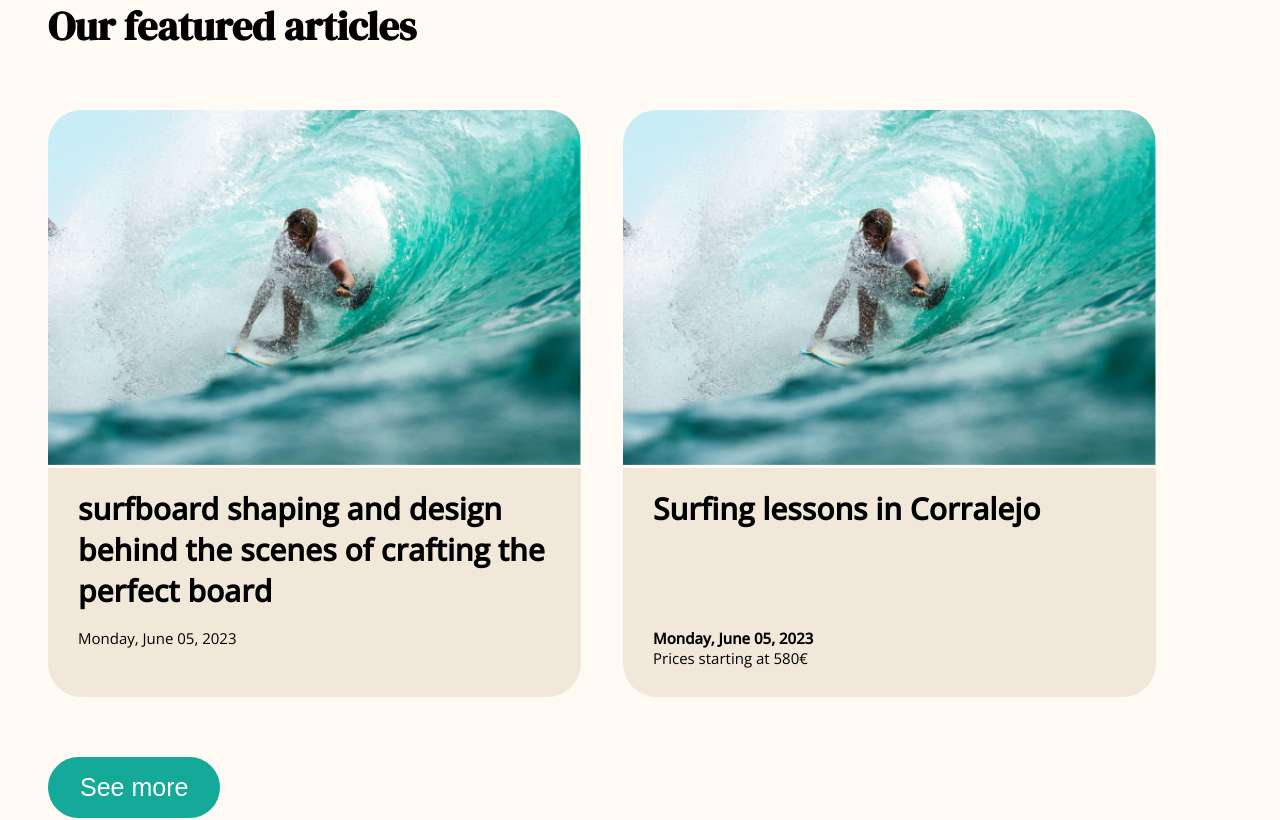
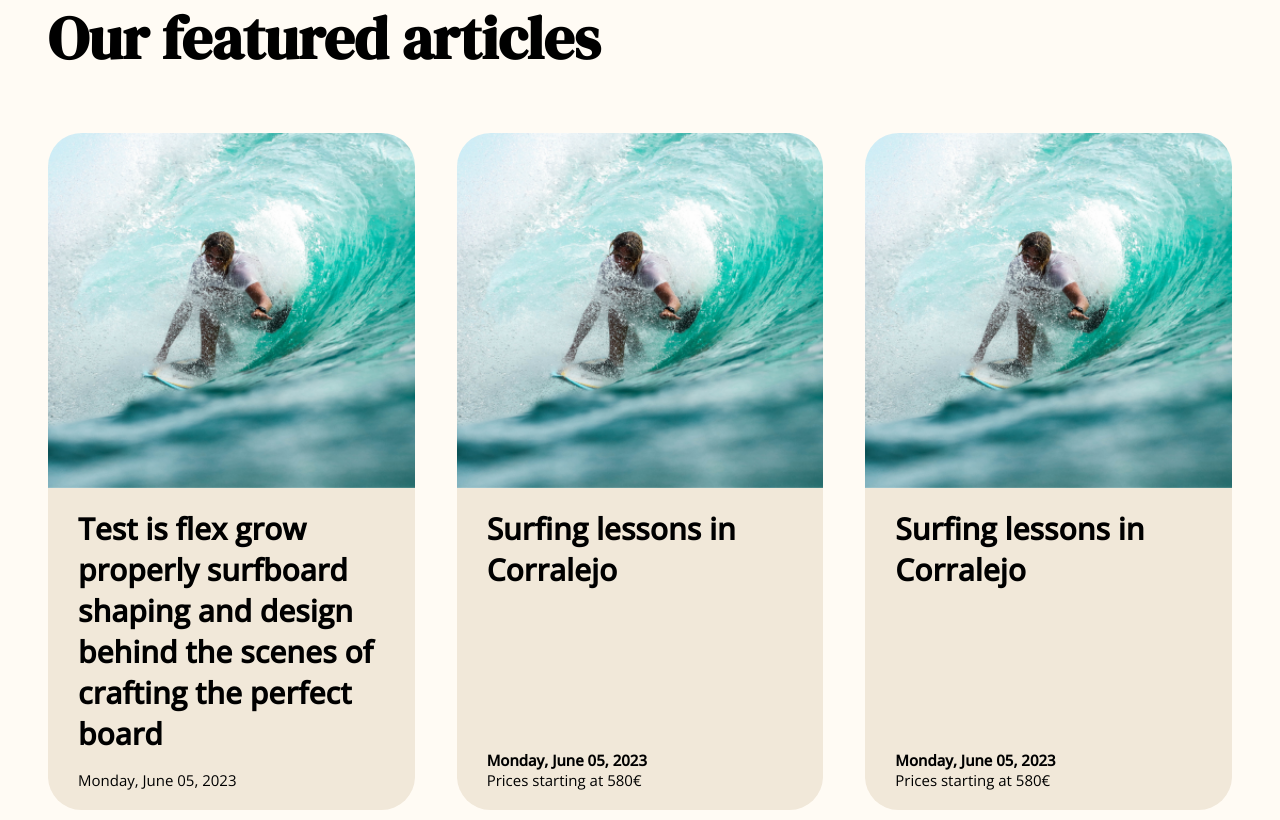
Before and after one commit to foysalkazi11/sarfcamp_frontend, a Next.js app: page /blog in a window 1280 px wide. Shown: the part 1000-1820 px from the top of the page. Built offline with nearby package versions, Linux system fonts and the light colour scheme.

Commit message:
working article

```diff
--- a/app/_components/blog/FeaturedArticles.tsx
+++ b/app/_components/blog/FeaturedArticles.tsx
@@ -14,13 +14,15 @@ const FeaturedArticles = ({
 }: FeaturedArticlesProps) => {
   return (
     <section className="featuredArticle">
-      <h4 className="featuredArticle__headline">{headline}</h4>
-      <div className="featuredArticle__cards">
+      <h3 className="featuredArticle__headline">{headline}</h3>
+      <div className="featuredArticle__cardsContainer">
         {featuredArticles?.map((article, index) => {
           return <FeaturedArticlesCard key={index} {...article} />;
         })}
       </div>
+      <div className="featuredArticle__button">
         <Button onClick={handleSeeMoreBtnClick} text="See more" />
+      </div>
     </section>
   );
 };
@@ -32,19 +34,21 @@ const FeaturedArticlesCard = ({
   title,
 }: FeaturedArticlesCardProps) => {
   return (
-    <div>
+    <div className="featuredArticle__card">
       <img className="featuredArticle__image" src={image} alt="img" />
 
       <div className="featuredArticle__info">
         <h5 className="featuredArticle__title">{title}</h5>
+        <div>
           <p
-          className={`featuredArticle__dateAndPrice ${
+            className={`copy-small featuredArticle__dateAndPrice ${
               price ? "featuredArticle__dateAndPrice--weight700" : ""
             }`}
           >
             {date}
           </p>
-        <p className="featuredArticle__dateAndPrice">{price}</p>
+          <p className="copy-small featuredArticle__dateAndPrice">{price}</p>
+        </div>
       </div>
     </div>
   );
--- a/app/blog/page.tsx
+++ b/app/blog/page.tsx
@@ -11,7 +11,19 @@ const featureArticle: FeaturedArticlesProps = {
       image: "/assets/jeremy-bishop-_CFv3bntQlQ-unsplash.png",
       date: "Monday, June 05, 2023",
       title:
-        "surfboard shaping and design behind the scenes of crafting the perfect board",
+        "Test is flex grow properly surfboard shaping and design behind the scenes of crafting the perfect board",
+    },
+    {
+      image: "/assets/jeremy-bishop-_CFv3bntQlQ-unsplash.png",
+      date: "Monday, June 05, 2023",
+      title: "Surfing lessons in Corralejo",
+      price: "Prices starting at 580€",
+    },
+    {
+      image: "/assets/jeremy-bishop-_CFv3bntQlQ-unsplash.png",
+      date: "Monday, June 05, 2023",
+      title: "Surfing lessons in Corralejo",
+      price: "Prices starting at 580€",
     },
     {
       image: "/assets/jeremy-bishop-_CFv3bntQlQ-unsplash.png",
@@ -24,7 +36,7 @@ const featureArticle: FeaturedArticlesProps = {
 
 const Blog = () => {
   return (
-    <main className="blog-page">
+    <main className="container blog-page">
       <HighLightArticle />
       <SubscribeToNewsletter />
       <FeaturedArticles
--- a/sass/components/blog/_featuredArticles.scss
+++ b/sass/components/blog/_featuredArticles.scss
@@ -1,35 +1,52 @@
 .featuredArticle {
+  width: 100%;
   padding-top: 10rem;
 
-  &__cards {
+  &__cardsContainer {
     padding: 6rem 0;
     display: grid;
-    grid-template-columns: repeat(4, 1fr);
-    gap: 4.2rem;
+    grid-template-columns: repeat(3, 1fr);
+    column-gap: 4.2rem;
+    row-gap: 6rem;
+  }
+  &__card {
+    display: flex;
+    flex-direction: column;
+    width: 100%;
+    max-width: 42rem;
+    border-radius: 3.35rem;
   }
 
   &__image {
+    width: 100%;
     height: 35.5rem;
     border-radius: 3.35rem 3.35rem 0rem 0rem;
-    background: #d9d9d9;
     object-fit: cover;
   }
   &__info {
+    display: flex;
+    flex-direction: column;
+    justify-content: space-between;
+    flex-grow: 1;
     padding: 2rem 3rem;
-    height: 22.9rem;
+    // height: 22.9rem;
     border-radius: 0rem 0rem 3.35rem 3.35rem;
-    background: #f1e8d9;
+    background: $light-brown;
   }
   &__title {
-    height: 14rem;
-    overflow: hidden;
+    padding-bottom: 1.6rem;
+
+    // height: 14rem;
+    //  overflow: hidden;
   }
 
   &__dateAndPrice {
-    font-size: 1.5rem;
     font-weight: 400;
     &--weight700 {
       font-weight: 700;
     }
   }
+  &__button {
+    text-align: center;
+  }
 }
```
Lines whose indentation alone changed are shown as unchanged.
